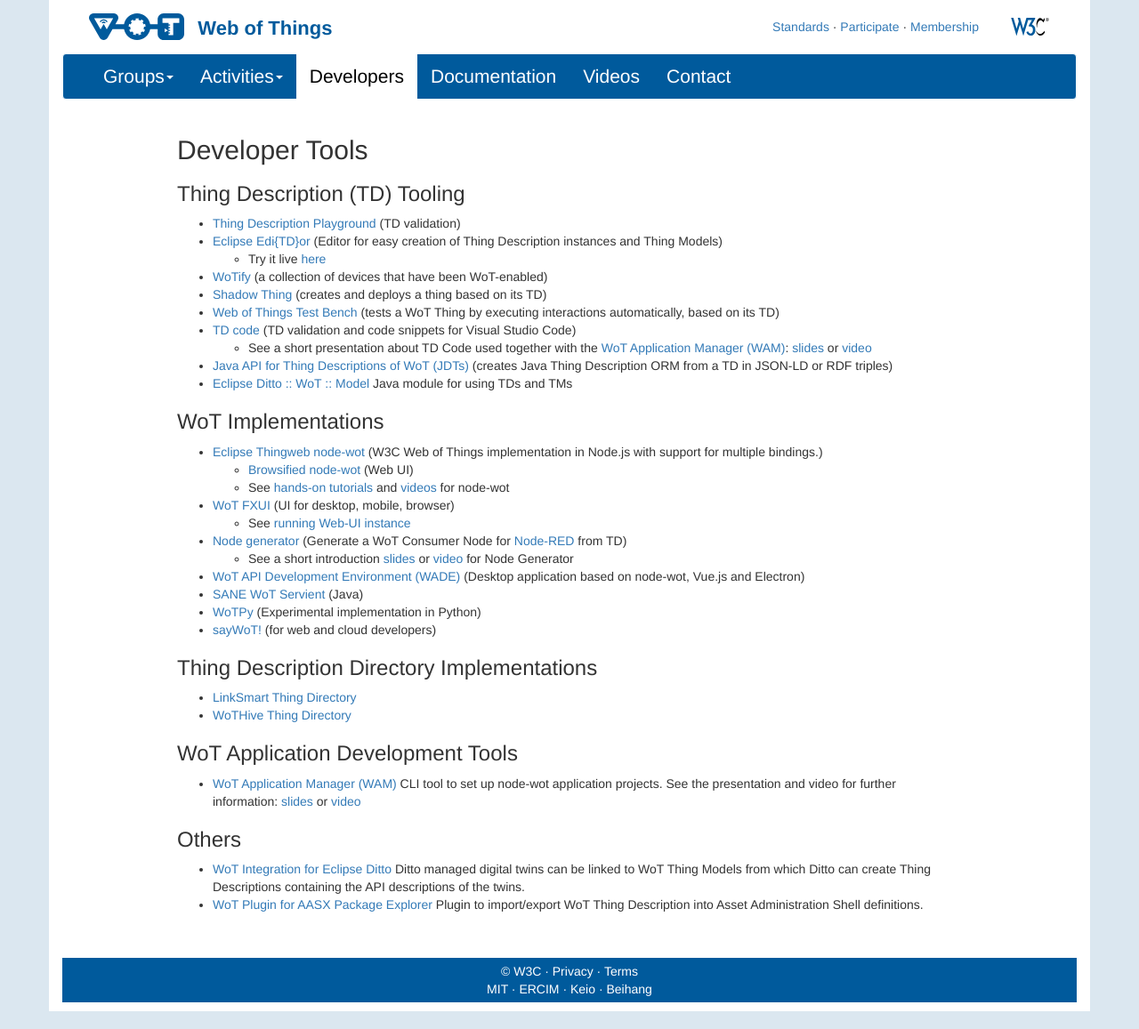
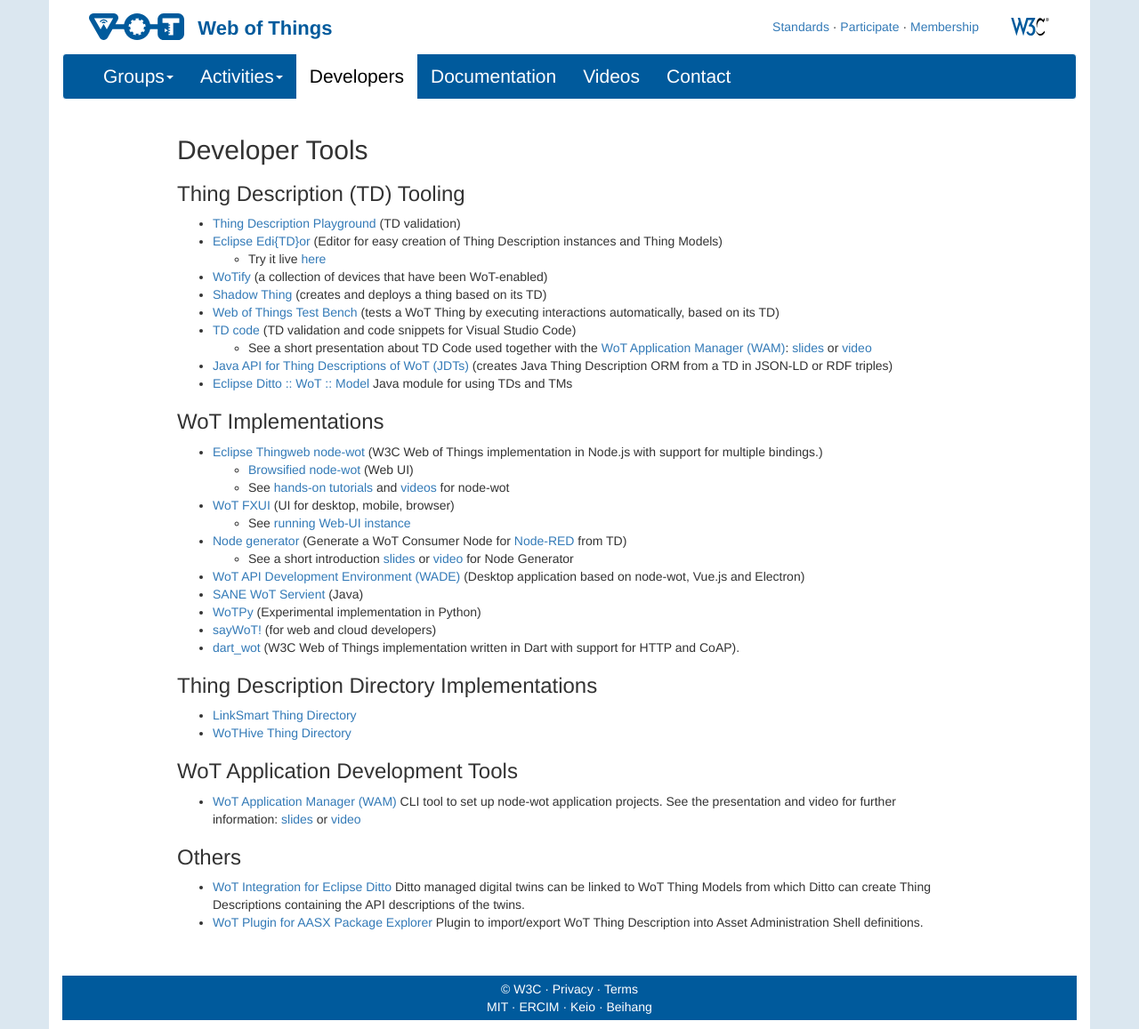
Before and after one commit to w3c/wot-marketing, a Jekyll site: the page built from docs/developers/index.html, in a window 1280 px wide. Shown: the whole page at 89% size. Built offline with Jekyll 4.4.1, drawn with Linux system fonts in a browser that asks for light colours; nearby versions of some CDN libraries.

Commit message:
Add dart_wot to list of WoT Implementations

```diff
--- a/docs/developers/index.html
+++ b/docs/developers/index.html
@@ -80,6 +80,9 @@
 		<li>
 			<a href="https://www.evosoft.com/en/digitalization-offering/saywot/" target="_blank">sayWoT!</a> (for web and cloud developers)
 		</li>
+		<li>
+			<a href="https://pub.dev/packages/dart_wot" target="_blank">dart_wot</a> (W3C Web of Things implementation written in Dart with support for HTTP and CoAP).
+		</li>
 	</ul>
 
 	<h3>Thing Description Directory Implementations</h3>
```
